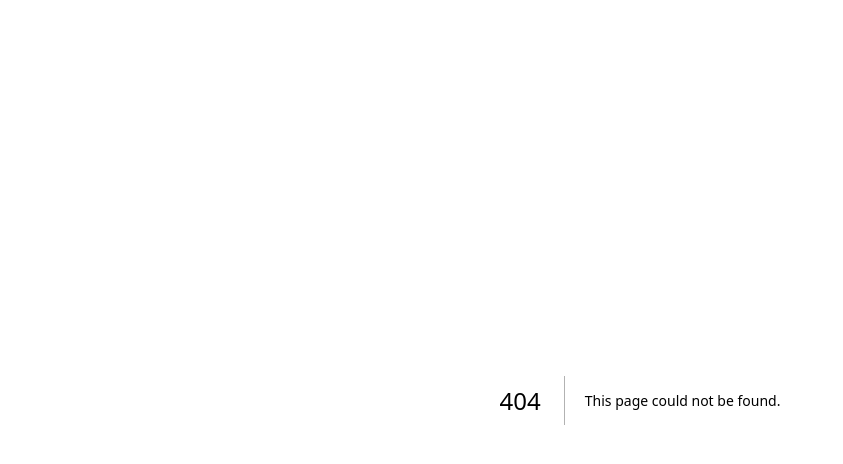
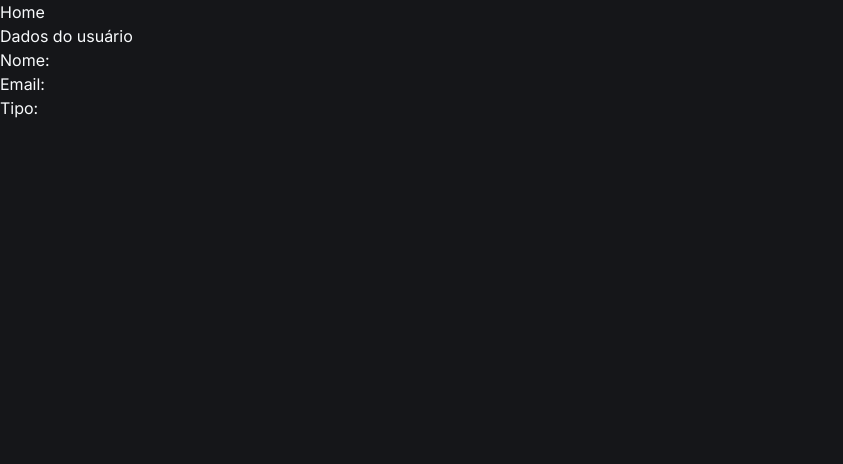
Before and after one commit to henriquefdf/CutHub, a Next.js app in the folder client/: page / in a window 1280 px wide. Before the commit this address had no page. Shown: the top 464 px of the page, without its empty margins (0-843 px from the left). Built offline with nearby package versions, Linux system fonts and the light colour scheme.

Commit message:
feat: componente login conectado com back e AuthContext funcional

```diff
--- /dev/null
+++ b/client/app/(home)/dados-usuario.tsx
@@ -0,0 +1,14 @@
+// Componente DadosUsuario.js ou DadosUsuario.tsx se estiver usando TypeScript
+
+const DadosUsuario = ({ user }: any ) => {
+    return (
+        <div>
+            <h2>Dados do usuário</h2>
+            <p>Nome: {user?.nome}</p>
+            <p>Email: {user?.email}</p>
+            <p>Tipo: {user?.tipo} </p>
+        </div>
+     );
+}
+
+export default DadosUsuario;
--- /dev/null
+++ b/client/app/(home)/page.tsx
@@ -0,0 +1,20 @@
+'use client';
+
+
+import { useContext } from "react";
+import { AuthContext } from "../_contexts/AuthContext";
+
+
+import DadosUsuario from './dados-usuario';
+
+function Home() {
+    const { user } = useContext(AuthContext);
+  return (
+    <div>
+      <h1>Home</h1>
+      <DadosUsuario user={user} />
+    </div>
+  );
+}
+
+export default Home;
--- /dev/null
+++ b/client/app/_contexts/AuthContext.tsx
@@ -0,0 +1,85 @@
+"use client";
+
+import { createContext, ReactNode, useState, useEffect} from "react";
+import { parseCookies } from 'nookies';
+import { useRouter } from "next/navigation";
+
+import { signInRequest, recoverUserInformation} from "@/app/_services/auth";
+import { updateApiToken } from "@/app/_services/api";
+
+type AuthProviderProps = {
+    children: ReactNode;
+};
+
+export type User = {
+    nome: string;
+    email: string;
+    foto: string;
+    senha: string;
+    id: string;
+    tipo: number;
+};
+
+type SignInData = {
+    email: string;
+    senha: string;
+};
+
+type AuthContextType = {
+    isAuthenticated: boolean;
+    user: User | null;
+    signIn: (data: SignInData) => Promise<void>;
+};
+
+
+export const AuthContext = createContext({} as AuthContextType);
+
+const AuthProvider = ({ children }: AuthProviderProps) => {
+    const [user, setUser] = useState<User | null>(null)
+    const router = useRouter();
+
+    const isAuthenticated = !!user;
+
+
+    useEffect(() => {
+        async function fetchUserData() {
+          try {
+            const { 'jwt': token } = parseCookies();
+            console.log(token)
+            if (token) {
+              const userData = await recoverUserInformation();
+
+              setUser(userData);
+            }
+          } catch (error) {
+            console.error("Não foi possível recuperar as informações do usuário", error);
+          }
+        }
+
+        fetchUserData();
+      }, []);
+
+
+    async function signIn({ email, senha }: SignInData) {
+        try {
+            const { token } = await signInRequest({ email, senha});
+
+            updateApiToken(token);
+
+            const userLogado: User  = await recoverUserInformation();
+            setUser(userLogado);
+            router.push('/');
+        } catch (error) {
+            console.error(error);
+        }
+    }
+
+
+    return (
+        <AuthContext.Provider value={{ user, isAuthenticated, signIn }}>
+            {children}
+        </AuthContext.Provider>
+    );
+};
+
+export default AuthProvider;
--- /dev/null
+++ b/client/app/_services/api.ts
@@ -0,0 +1,26 @@
+// app/_services/api.ts
+import axios from 'axios';
+import { parseCookies, setCookie } from 'nookies';
+
+export const api = axios.create({
+  baseURL: 'http://localhost:3030/api',
+  headers: {
+    'Content-Type': 'application/json',
+  },
+  withCredentials: true,
+});
+
+
+
+export function updateApiToken(token: string) {
+  api.defaults.headers['Authorization'] = `Bearer ${token}`;
+  setCookie(undefined, 'jwt', token, {
+    maxAge: 60 * 60 * 1, // 1 hour
+  });
+}
+
+// Atualize o token no carregamento inicial
+const { 'jwt': initialToken } = parseCookies();
+if (initialToken) {
+  updateApiToken(initialToken);
+}
--- /dev/null
+++ b/client/app/_services/auth.ts
@@ -0,0 +1,28 @@
+import { api } from './api';
+import { User } from '@/app/_contexts/AuthContext';
+
+type SignInRequestData = {
+  email: string;
+  senha: string;
+};
+
+export async function signInRequest(data: SignInRequestData) {
+  try {
+    const response = await api.post('/usuarios/login', data);
+
+    const { token } = response.data;
+    return { token };
+  } catch (error) {
+    throw new Error('Erro ao fazer login');
+  }
+}
+
+export async function recoverUserInformation() {
+  try {
+    const response = await api.get('/usuarios/minhaconta');
+    const  user:User  = response.data;
+    return user;
+  } catch (error) {
+    throw new Error('Erro ao recuperar informações do usuário');
+  }
+}
--- a/client/app/layout.tsx
+++ b/client/app/layout.tsx
@@ -1,6 +1,7 @@
 import type { Metadata } from "next";
 import { Inter } from "next/font/google";
 import "./globals.css";
+import AuthProvider from "./_contexts/AuthContext";
 
 const inter = Inter({ subsets: ["latin"] });
 
@@ -16,7 +17,11 @@ export default function RootLayout({
 }>) {
   return (
     <html lang="en">
-      <body className={`${inter.className} dark`}>{children}</body>
+      <body className={`${inter.className} dark`}>
+        <AuthProvider>{children}</AuthProvider>
+         <div className="flex-1"></div>
+      </body>
+
     </html>
   );
 }
--- a/client/app/login/_components/login-form.tsx
+++ b/client/app/login/_components/login-form.tsx
@@ -1,6 +1,8 @@
 "use client";
 
 import { useForm, SubmitHandler } from "react-hook-form";
+import { useContext } from "react";
+import { AuthContext } from "@/app/_contexts/AuthContext";
 import { zodResolver } from "@hookform/resolvers/zod";
 import { z } from "zod";
 import { Button } from "@/app/_components/ui/button"
@@ -17,22 +19,21 @@ import { Input } from "@/app/_components/ui/input"
 import Image from "next/image";
 
 const loginSchema = z.object({
-  email: z.string().min(2, { message: "Username must be at least 2 characters long." }),
-  password: z.string().min(6, { message: "Password must be at least 6 characters long." }),
+  email: z.string().email({ message: "Tipo de email inválido" }),
+  senha: z.string().min(6, { message: "Senha deve ser maior que 6" }),
 });
 
 type LoginFormInputs = z.infer<typeof loginSchema>;
 
-export function LoginForm({}) {
-
+export function LoginForm() {
+  const { signIn } = useContext(AuthContext);
 
   const form = useForm<LoginFormInputs>({
     resolver: zodResolver(loginSchema),
   });
 
-  const onSubmit: SubmitHandler<LoginFormInputs> = (data) => {
-    console.log(data);
-    //TODO: CONECTAR COM O BACKEND
+  const onSubmit : SubmitHandler<LoginFormInputs> = async (data) => {
+    await signIn(data);
   };
   return (
     <div className="flex justify-center items-center min-h-screen">
@@ -59,7 +60,7 @@ export function LoginForm({}) {
             />
             <FormField
               control={form.control}
-              name="password"
+              name="senha"
               render={({ field }) => (
                 <FormItem className="mb-4 w-full">
                   <FormLabel>Senha</FormLabel>
--- a/client/app/login/page.tsx
+++ b/client/app/login/page.tsx
@@ -1,4 +1,5 @@
 import { LoginForm } from "./_components/login-form";
+
 
 const LoginPage = () => {
     return (
--- a/client/package.json
+++ b/client/package.json
@@ -15,12 +15,14 @@
     "@radix-ui/react-dialog": "^1.0.5",
     "@radix-ui/react-label": "^2.0.2",
     "@radix-ui/react-slot": "^1.0.2",
+    "axios": "^1.6.8",
     "class-variance-authority": "^0.7.0",
     "clsx": "^2.1.0",
     "date-fns": "^3.3.1",
     "lucide-react": "^0.319.0",
     "next": "14.1.0",
     "next-themes": "^0.2.1",
+    "nookies": "^2.5.2",
     "react": "^18",
     "react-day-picker": "^8.10.0",
     "react-dom": "^18",
@@ -28,12 +30,15 @@
     "sonner": "^1.4.0",
     "tailwind-merge": "^2.2.1",
     "tailwindcss-animate": "^1.0.7",
+    "uuid": "^9.0.1",
     "zod": "^3.22.4"
   },
   "devDependencies": {
+    "@types/cookies": "^0.9.0",
     "@types/node": "^20.11.13",
     "@types/react": "^18",
     "@types/react-dom": "^18",
+    "@types/uuid": "^9.0.8",
     "autoprefixer": "^10.0.1",
     "eslint": "^8",
     "eslint-config-next": "14.1.0",
```
Also changed, not shown: 1 other file (tests, documents, lock files or other folders).
